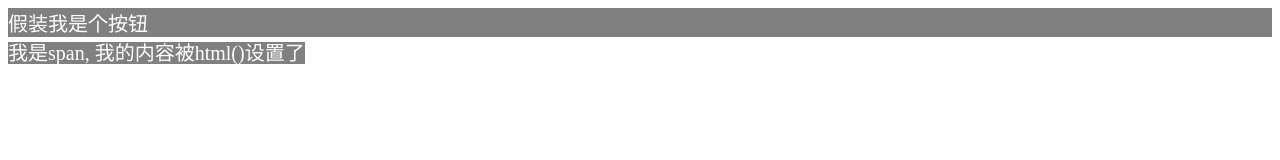
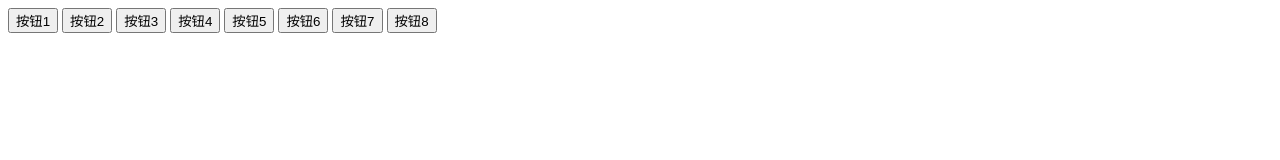
Before and after one commit to emosheeep/JSLearningTest, a plain HTML site: page 面向对象/设计模式/技巧型设计模式/index.html in a window 1280 px wide. Drawn offline with nearby package versions, Linux system fonts and the light colour scheme.

Commit message:
委托模式

```diff
--- a/面向对象/设计模式/技巧型设计模式/index.html
+++ b/面向对象/设计模式/技巧型设计模式/index.html
@@ -9,5 +9,6 @@
 	</body>
 	<script src="https://cdn.staticfile.org/jquery/1.10.2/jquery.min.js">
 	</script>
-	<script src="链模式.js"></script>
+	<!-- <script src="链模式.js"></script> -->
+	<script src="委托模式.js"></script>
 </html>
--- /dev/null
+++ b/面向对象/设计模式/技巧型设计模式/委托模式.js
@@ -0,0 +1,20 @@
+/**
+ * 委托模式
+ */
+// 创建测试元素
+var div = document.createElement('div')
+div.innerHTML = `
+	<button>按钮1</button>
+	<button>按钮2</button>
+	<button>按钮3</button>
+	<button>按钮4</button>
+	<button>按钮5</button>
+	<button>按钮6</button>
+	<button>按钮7</button>
+	<button>按钮8</button>
+`
+document.body.appendChild(div)
+
+div.onclick = function(event){
+	console.log(event.target)
+}
```
